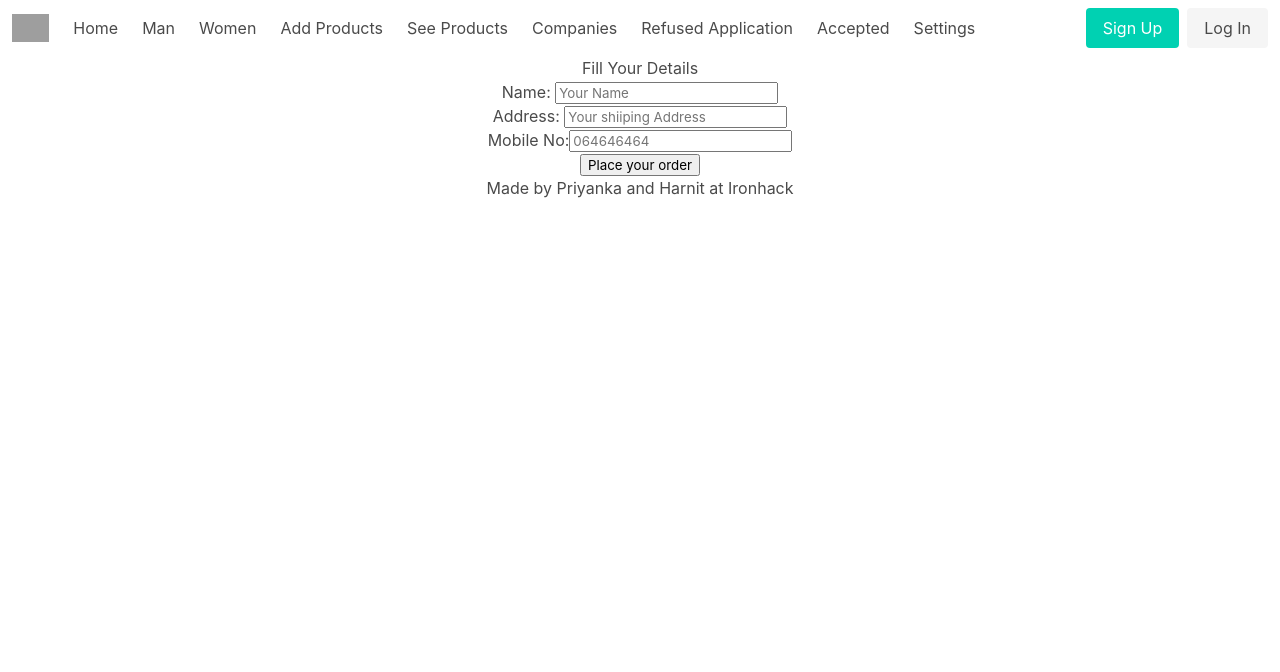
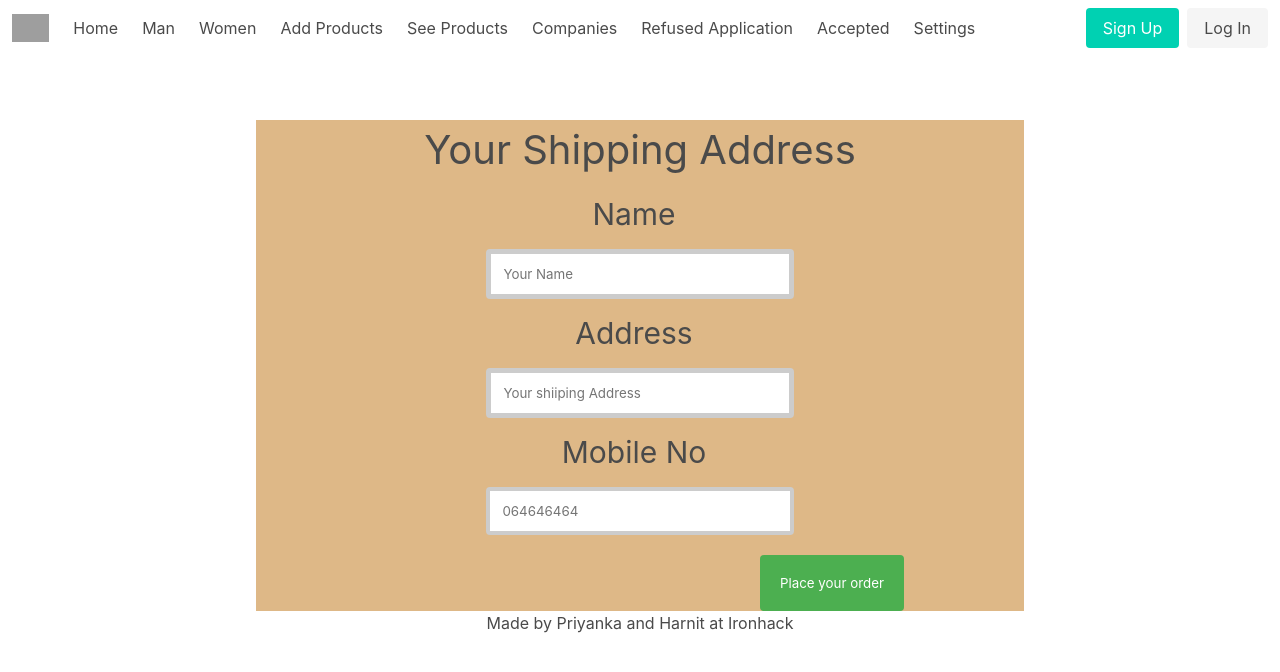
Before and after one commit to priyaprafful/Project3React, a React (Create React App) app: page /order-form in a window 1280 px wide. Shown: the top 672 px of the page. Built offline with nearby package versions, Linux system fonts and the light colour scheme; no server answers; grey boxes are pictures that could not be loaded.

Commit message:
order-form css

```diff
--- a/src/App.css
+++ b/src/App.css
@@ -1,8 +1,6 @@
 .App {
   text-align: center;
 }
-<<<<<<< HEAD
-
 /* CSS IMAGES COLUMN */
 div.gallery {
   border: 1px solid #ccc;
@@ -50,36 +48,60 @@ div.desc {
   display: table;
   clear: both;
 }
-/*
-.App-logo {
-  animation: App-logo-spin infinite 20s linear;
-  height: 40vmin;
+/* Order form css */
+input[type=text] {
+  width: 40%;
+  padding: 12px;
+  border: 5px solid #ccc;
+  border-radius: 4px;
+  resize: vertical;
 }
-=======
->>>>>>> 6686a6d728c52f9345fb7ba30beee31906b4123d
+input[type=number] {
+  width: 40%;
+  padding: 12px;
+  border: 4px solid #ccc;
+  border-radius: 4px;
+  resize: vertical;
+}
+label {
+  padding: 12px 12px 12px 0;
+  display: inline-block;
+  font-size: 30px;
+}
+input[type=submit] {
+  background-color: #4CAF50;
+  color: white;
+  padding: 20px 20px;
+  border: none;
+  border-radius: 4px;
+  cursor: pointer;
+  margin-top:20px;
+  margin-left:50%;
 
 
-#mycart{
-  font-family: "Trebuchet MS", Arial, Helvetica, sans-serif;
-    border-collapse: collapse;
-    width: 70%;
-  }
-
-  #mycart img{
-    width:20%;
-    margin-left: 5%;
-  }
-  #mycart th {
-    padding-top: 12px;
-    padding-bottom: 12px;
-    text-align: center;
+}
+input[type=submit]:hover {
+  background-color: #45a049;
+}
+.OrderForm{
+  margin-top:5%;
+  background-color: burlywood;
+  margin-left: 20%;
+  margin-right: 20%;
+}
+.OrderForm h1{
+  font-size: 40px;
 }
 
-/* .Order-form {
-  width: 609px;
-  margin: 5px 0;
-  background-color: #edd98b;
-  padding: 2px;
-  height: 574px;
-  margin-right: 2.5%;
-} */
+@media screen and (max-width: 600px) {
+  .col-25, .col-75, input[type=submit] {
+    width: 100%;
+    margin-top: 0;
+  }
+}
+
+/* order form css finish */
+
+.SuccessPage{
+  margin-top: 5%;
+}
--- a/src/App.js
+++ b/src/App.js
@@ -19,7 +19,7 @@ import AdminRefusedpage from "./components/AdminRefusedPage";
 import AdminAcceptPage from "./components/AdminAcceptPage";
 import AdminSettings from "./components/AdminSettings";
 import OrderForm from "./components/OrderForm";
-import SuccessPage from "./SuccessPage";
+import SuccessPage from "./components/SuccessPage";
 
 class App extends Component {
   constructor(props) {
--- a/src/components/OrderForm.jsx
+++ b/src/components/OrderForm.jsx
@@ -62,27 +62,31 @@ class OrderForm extends Component {
        return (
           <section>
 
-              <div className="Order-form">
-                <form onSubmit={event => this.handleSubmit(event)} className="OrderForm">
-                <h1>Fill Your Details</h1>
+              <div className="OrderForm">
+                <form onSubmit={event => this.handleSubmit(event)}>
+                <h1>Your Shipping Address</h1>
                  <div className="row">
 
 
                  <div className="col-25">
-                   <label>Name: </label>
-                   <input type="text" value={this.state.name} placeholder="Your Name" name="shippingName" onChange={event => this.genericSync(event)} />
+                      <label>Name </label>
                  </div>
-
-
+                 <div className="col-75">
+                    <input type="text" value={this.state.name} placeholder="Your Name" name="shippingName" onChange={event => this.genericSync(event)} />
+                 </div>
                 <div className="col-25">
-                     <label>Address: </label>
-                     <input type="text" value={this.state.address} placeholder="Your shiiping Address" name="shippingAddress" onChange={event => this.genericSync(event)} />
+                     <label>Address</label>
+                </div>
+                <div className="col-75">
+                    <input type="text" value={this.state.address} placeholder="Your shiiping Address" name="shippingAddress" onChange={event => this.genericSync(event)} />
                 </div>
                 <div className="col-25">
-                    <label>Mobile No:</label>
+                      <label>Mobile No</label>
+                 </div>
+                <div className="col-75">
                     <input type="number" value={this.state.mobileno} placeholder="064646464" name="shippingMobile"  onChange={event => this.genericSync(event)} />
                 </div>
-                <div class="row">
+                <div className="row">
                     <input type="submit" value="Place your order"/>
                 </div>
                 </div>
--- a/src/components/ShowCart.jsx
+++ b/src/components/ShowCart.jsx
@@ -39,16 +39,20 @@ class ShowCart extends Component {
 
     render() {
         const {productData,cartTotal} = this.props;
+        console.log("this is my product data",productData)
         return (
             <section className="MyCart">
                 <h1>My Cart</h1>
+
                 <table id="mycart">
-                    <tbody>
+                <tbody>
+            {productData.length > 0  &&
                         <tr>
                             <th>Product</th>
                             <th>Name</th>
                             <th>Price</th>
-                    </tr>
+                    </tr> }
+
 
                         {productData.map(oneProduct => {
                         return (
--- a/src/SuccessPage.jsx
+++ b/src/components/SuccessPage.jsx
@@ -9,8 +9,10 @@ class SuccessPage extends Component {
 
         return (
             <section>
+            <div className="SuccessPage">
             <h1>Successfully Order Placed </h1>
             <p>Your Id is</p>
+            </div>
             </section>
          );
 
```
